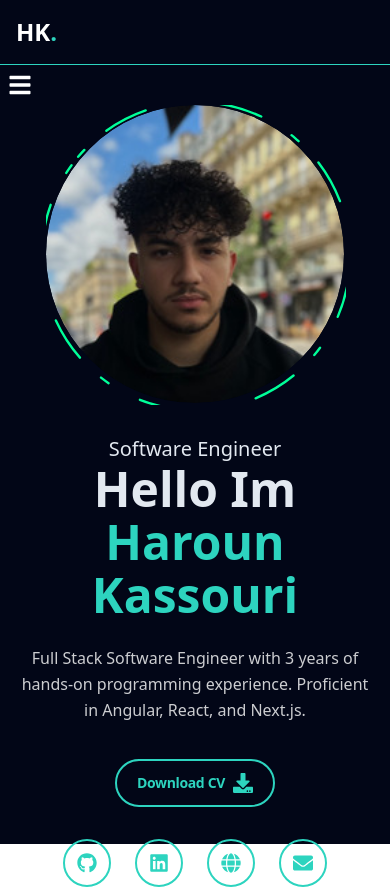
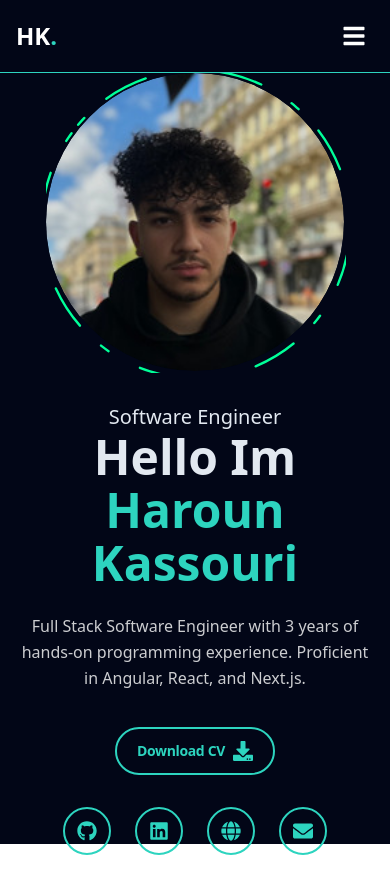
Before and after one commit to HarounHK/resume, a Next.js app: page / in a window 390 px wide. Shown: the top 889 px of the page. Built offline with nearby package versions, Linux system fonts and the light colour scheme.

Commit message:
Moved Position of MobileNavbar

```diff
--- a/app/components/NavBar.jsx
+++ b/app/components/NavBar.jsx
@@ -3,6 +3,7 @@
 import Link from 'next/link';
 import { usePathname } from 'next/navigation';
 import { LINKS } from '../constants/text';
+import { MobileNavBar } from './MobileNavBar';
 
 export const NavBar = () => {
   const pathname = usePathname();
@@ -36,8 +37,7 @@ export const NavBar = () => {
           </div>
 
           <div className='md:hidden flex items-center'>
-            <button className='inline-flex items-center justify-center p-2 rounded-md text-white hover:text-teal-400 focus:outline-none focus:ring-2 focus:ring-inset focus:ring-teal-400'>
-            </button>
+            <MobileNavBar />
           </div>
         </nav>
       </div>
--- a/app/layout.js
+++ b/app/layout.js
@@ -26,7 +26,6 @@ export default function RootLayout({ children }) {
       <body className={`${geistSans.variable} ${geistMono.variable} antialiased`}>
         <div className="z-[-5] bg-slate-950 fixed inset-0 bg-[radial-gradient(circle_500px_at_50%_200px,#020617 ,transparent)]"></div>
         <NavBar />
-        <MobileNavBar />
         <div className="flex flex-col min-h-screen">
           <div className="flex-1 container mx-auto px-4">
             <div className="leading-relaxed text-slate-200 antialiased selection:bg-teal-300 selection:text-teal-900">
```
